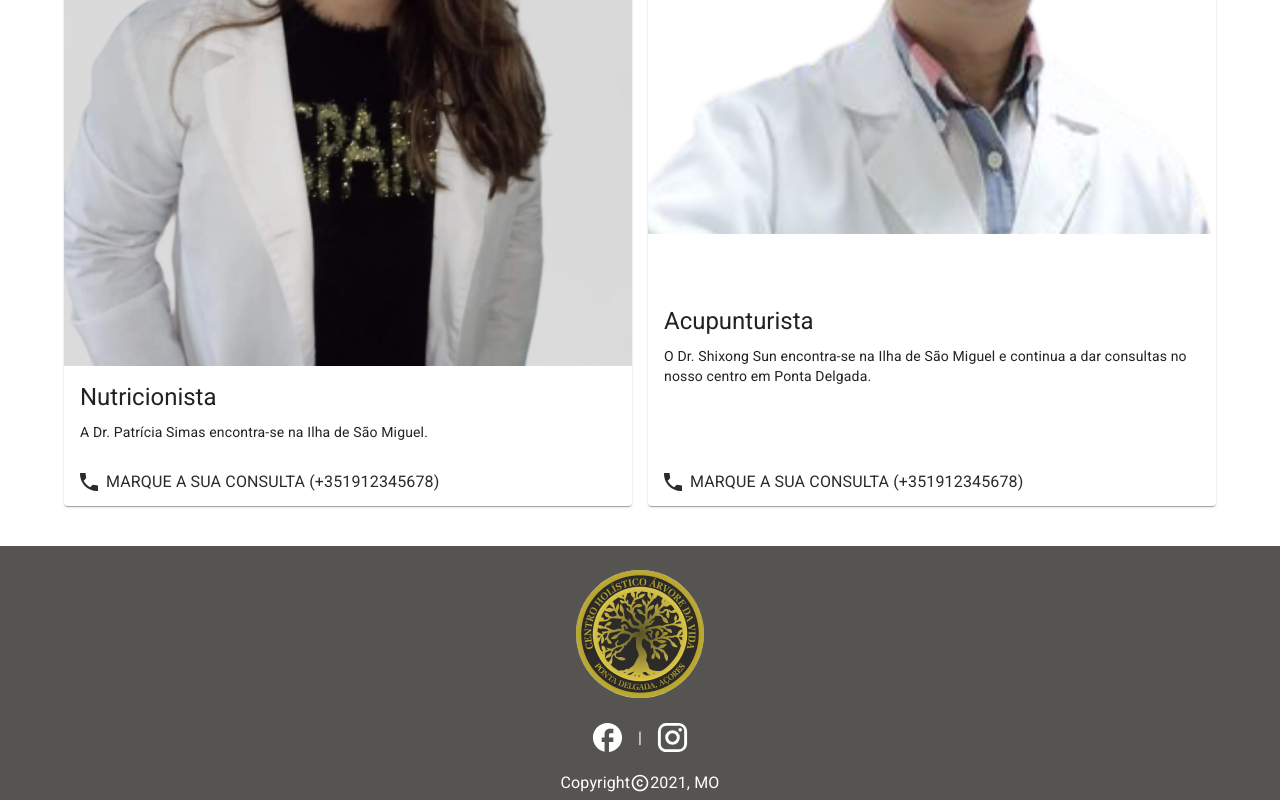
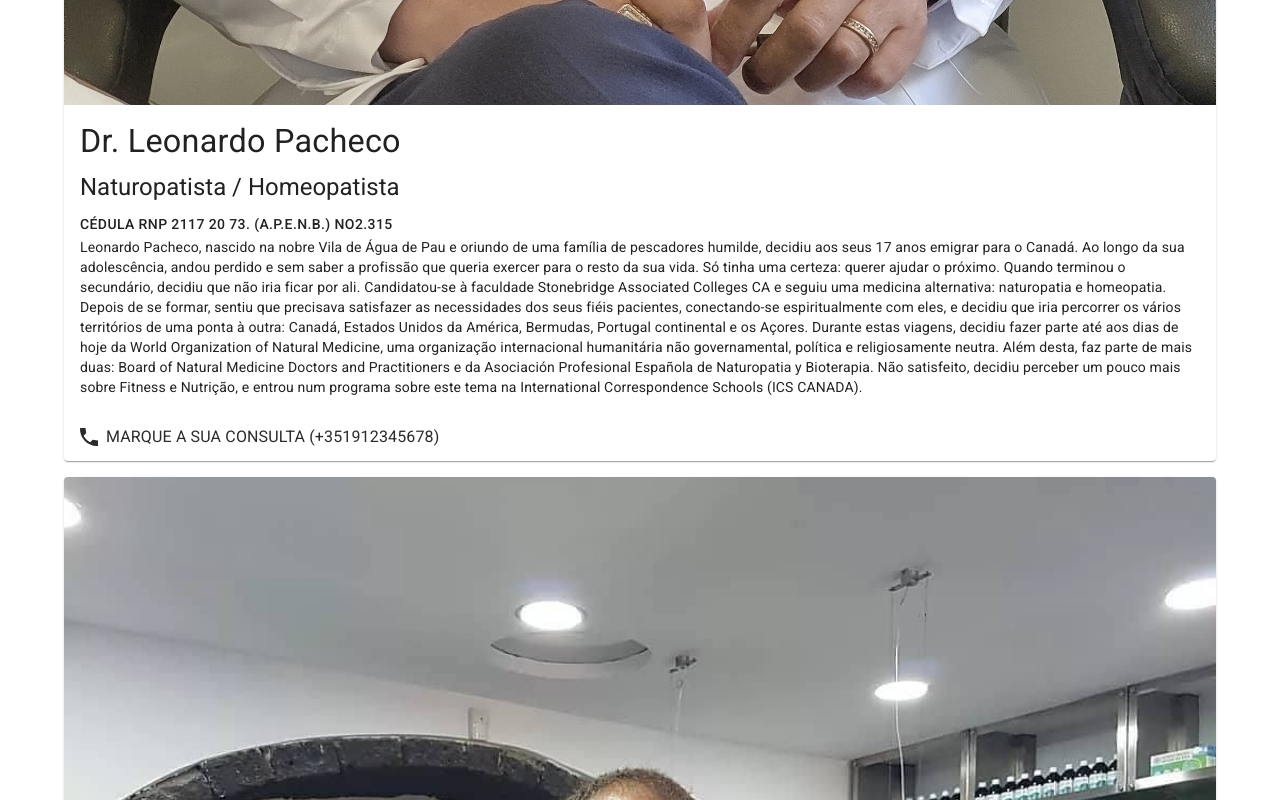
Before and after one commit to ruimpcastro/arvore-da-vida, a React (Create React App) app in the folder arvore-da-vida/: page /servicos in a window 1280 px wide. Shown: the part 1220-2020 px from the top of the page. Built offline with nearby package versions, Linux system fonts and the light colour scheme.

Commit message:
Changed SobreNos and updated information and grid layout of Servicos

```diff
--- a/arvore-da-vida/src/components/Servicos/Servico/Servico.js
+++ b/arvore-da-vida/src/components/Servicos/Servico/Servico.js
@@ -30,8 +30,14 @@ const Servico = (props) => {
         alt={props.title}
       />
       <CardContent>
+        <Typography variant="h4" gutterBottom>
+          {props.name}
+        </Typography>
         <Typography variant="h5" gutterBottom>
           {props.title}
+        </Typography>
+        <Typography variant="button" gutterBottom>
+          {props.cedula}
         </Typography>
         <Typography variant="body2">{props.children}</Typography>
       </CardContent>
--- a/arvore-da-vida/src/containers/Servicos/Servicos.js
+++ b/arvore-da-vida/src/containers/Servicos/Servicos.js
@@ -2,7 +2,7 @@ import React, { Component } from "react";
 import Servico from "../../components/Servicos/Servico/Servico";
 import Spinner from "../../components/UI/Spinner/Spinner";
 
-import { Container, Grid } from "@mui/material";
+import { Container, Grid, Typography } from "@mui/material";
 import Box from "@mui/material/Box";
 import Layout from "../../hoc/Layout/Layout";
 
@@ -20,33 +20,42 @@ class Servicos extends Component {
         {
           id: 0,
           image: servico1,
+          name: "Dr. Leonardo Pacheco",
+          cedula: "Cédula RNP 2117 20 73. (A.P.E.N.B.) No2.315",
           title: "Naturopatista / Homeopatista",
           contacto: "912345678",
           description:
-            "O Dr. Leonardo Pacheco encontra-se na Ilha de São Miguel e continua a dar consultas no nosso centro em Ponta Delgada.",
+            "Leonardo Pacheco, nascido na nobre Vila de Água de Pau e oriundo de uma família de pescadores humilde, decidiu aos seus 17 anos emigrar para o Canadá. Ao longo da sua adolescência, andou perdido e sem saber a profissão que queria exercer para o resto da sua vida. Só tinha uma certeza: querer ajudar o próximo. Quando terminou o secundário, decidiu que não iria ficar por ali. Candidatou-se à faculdade Stonebridge Associated Colleges CA e seguiu uma medicina alternativa: naturopatia e homeopatia. Depois de se formar, sentiu que precisava satisfazer as necessidades dos seus fiéis pacientes, conectando-se espiritualmente com eles, e decidiu que iria percorrer os vários territórios de uma ponta à outra: Canadá, Estados Unidos da América, Bermudas, Portugal continental e os Açores. Durante estas viagens, decidiu fazer parte até aos dias de hoje da World Organization of Natural Medicine, uma organização internacional humanitária não governamental, política e religiosamente neutra. Além desta, faz parte de mais duas: Board of Natural Medicine Doctors and Practitioners e da Asociación Profesional Española de Naturopatia y Bioterapia. Não satisfeito, decidiu perceber um pouco mais sobre Fitness e Nutrição, e entrou num programa sobre este tema na International Correspondence Schools (ICS CANADA).",
         },
         {
           id: 1,
           image: servico2,
+          name: "Dr. Marcio Domingues",
+          cedula: "Cédula Profissional Osteopatia No C-0031111",
           title: "Osteopatista",
           contacto: "912345678",
-          description: "O Dr. Márcio Domingues encontra-se na Ilha de São Miguel e continua a dar consultas no nosso centro em Ponta Delgada.",
+          description:
+            "Márcio Luís Pinto Domingues, natural de Águeda, é doutorado em Ciências do Desporto e Osteopata com especialização em Osteopatia aplicada ao Desporto e Osteopatia Neurológica. O seu percurso inicial foi diversificado na área do desporto com interesses nos distúrbios musculares. Atualmente, exerce osteopatia em exclusividade em várias clínicas e docência na Licenciatura em Osteopatia na Escola Superior de Saúde Norte em Oliveira de Azeméis (ESSN - Oliveira de azemeis). Além disso, é coordenador de Osteopatia na ESSN Oliveira de Azeméis. Em 2020, aceitou em fazer parte da nossa equipa enquanto osteopata.",
         },
         {
           id: 2,
           image: servico3,
+          name: "Dra. Patricia Simas",
+          cedula: "CP:2962N",
           title: "Nutricionista",
           contacto: "912345678",
           description:
-            "A Dr. Patrícia Simas encontra-se na Ilha de São Miguel.",
+            "Patrícia Simas, licenciada em Ciências da Nutrição e Alimentação pela Universidade do Porto desde 2015 e trabalha a tempo inteiro na área da Restauração Coletiva. Em part-time faz parte da equipa do Centro Holístico Árvore da Vida e presta os seus serviços na área da Nutrição. Também tem uma certificação de Especialização em Nutrição Desportiva pelo que presta serviços também neste contexto.",
         },
         {
           id: 4,
           image: servico4,
+          name: "Dr. Shixong Sun",
+          cedula: "0501025",
           title: "Acupunturista",
           contacto: "912345678",
           description:
-          "O Dr. Shixong Sun encontra-se na Ilha de São Miguel e continua a dar consultas no nosso centro em Ponta Delgada.",
+            "(ainda não temos qualquer tipo de informação)",
         },
       ],
     };
@@ -73,11 +82,14 @@ class Servicos extends Component {
         <Box>
           <Container>
             <Box mt={5} mb={5}>
+            <Typography variant="h3">Os nossos serviços</Typography>
               <Grid container spacing={2} style={{ display: "flex" }}>
                 {this.state.servicos.map((servico) => (
-                  <Grid item xs={12} sm={6} key={servico.id} zeroMinWidth>
+                  <Grid item xs={12} key={servico.id} zeroMinWidth>
                     <Servico
                       image={servico.image}
+                      name={servico.name}
+                      cedula={servico.cedula}
                       title={servico.title}
                       contacto={servico.contacto}
                       delay={servico.id}
--- a/arvore-da-vida/src/containers/SobreNos/SobreNos.js
+++ b/arvore-da-vida/src/containers/SobreNos/SobreNos.js
@@ -6,12 +6,12 @@ import servico2 from "../../assets/sobrenos/marcioDomingues.jpg";
 import servico3 from "../../assets/sobrenos/patriciaSimas.jpg";
 import servico4 from "../../assets/sobrenos/shixongSun.jpg";
 
-import fachada1 from "../../assets/sobrenos/fachada/fachada1.jpg";
+//import fachada1 from "../../assets/sobrenos/fachada/fachada1.jpg";
 import fachada2 from "../../assets/sobrenos/fachada/fachada2.jpg";
-import fachada3 from "../../assets/sobrenos/fachada/fachada3.jpg";
+//import fachada3 from "../../assets/sobrenos/fachada/fachada3.jpg";
 
 import { Container, Typography } from "@mui/material";
-import Content from "../../components/SobreNos/Content/Content";
+//import Content from "../../components/SobreNos/Content/Content";
 import Box from "@mui/material/Box";
 import Spinner from "../../components/UI/Spinner/Spinner";
 import Layout from "../../hoc/Layout/Layout";
@@ -41,7 +41,7 @@ class SobreNos extends Component {
         {
           image: servico4,
           alt: "Dr. Shixong Sun",
-          title: "Dr. Shixong Sun ",
+          title: "Dr. Shixong Sun",
           job: "Medicina Chinesa / Acupuntura",
           cedula: "0501025",
           body: "(ainda não temos qualquer tipo de informação)",
@@ -86,29 +86,8 @@ class SobreNos extends Component {
                   marginBottom: "15px",
                 }}
               >
-                <div
-                  style={{
-                    display: "flex",
-                    flexDirection: "row",
-                    justifyContent: "space-between",
-                    marginBottom: "15px"
-                  }}
-                >
-                  <img
-                    src={fachada1}
-                    className={styles.image}
-                    alt="Fachada"
-                    style={{ height: "49%", width: "49%" }}
-                  />
-                  <img
-                    src={fachada2}
-                    className={styles.image}
-                    alt="Fachada"
-                    style={{ height: "49%", width: "49%" }}
-                  />
-                </div>
                 <img
-                  src={fachada3}
+                  src={fachada2}
                   className={styles.image}
                   alt="Fachada"
                   style={{ width: "100%" }}
@@ -151,10 +130,10 @@ class SobreNos extends Component {
               }}
             >
               <Typography variant="h3">Dr. Leonardo Pacheco</Typography>
-              <Typography variant="h4">Naturopata / Homeopata</Typography>
+              {/* <Typography variant="h4">Naturopata / Homeopata</Typography>
               <Typography variant="button">
                 Cédula RNP 2117 20 73. (A.P.E.N.B.) No2.315
-              </Typography>
+              </Typography> */}
               <img
                 src={servico1}
                 alt="Dr. Leonardo Pacheco"
@@ -193,7 +172,7 @@ class SobreNos extends Component {
               </Typography>
             </Container>
           </Box>
-          <Container>
+          {/* <Container>
             {this.state.sobrenos.map((item, index) => {
               return (
                 <Content
@@ -209,7 +188,7 @@ class SobreNos extends Component {
                 />
               );
             })}
-          </Container>
+          </Container> */}
         </Box>
       </Layout>
     );
```
